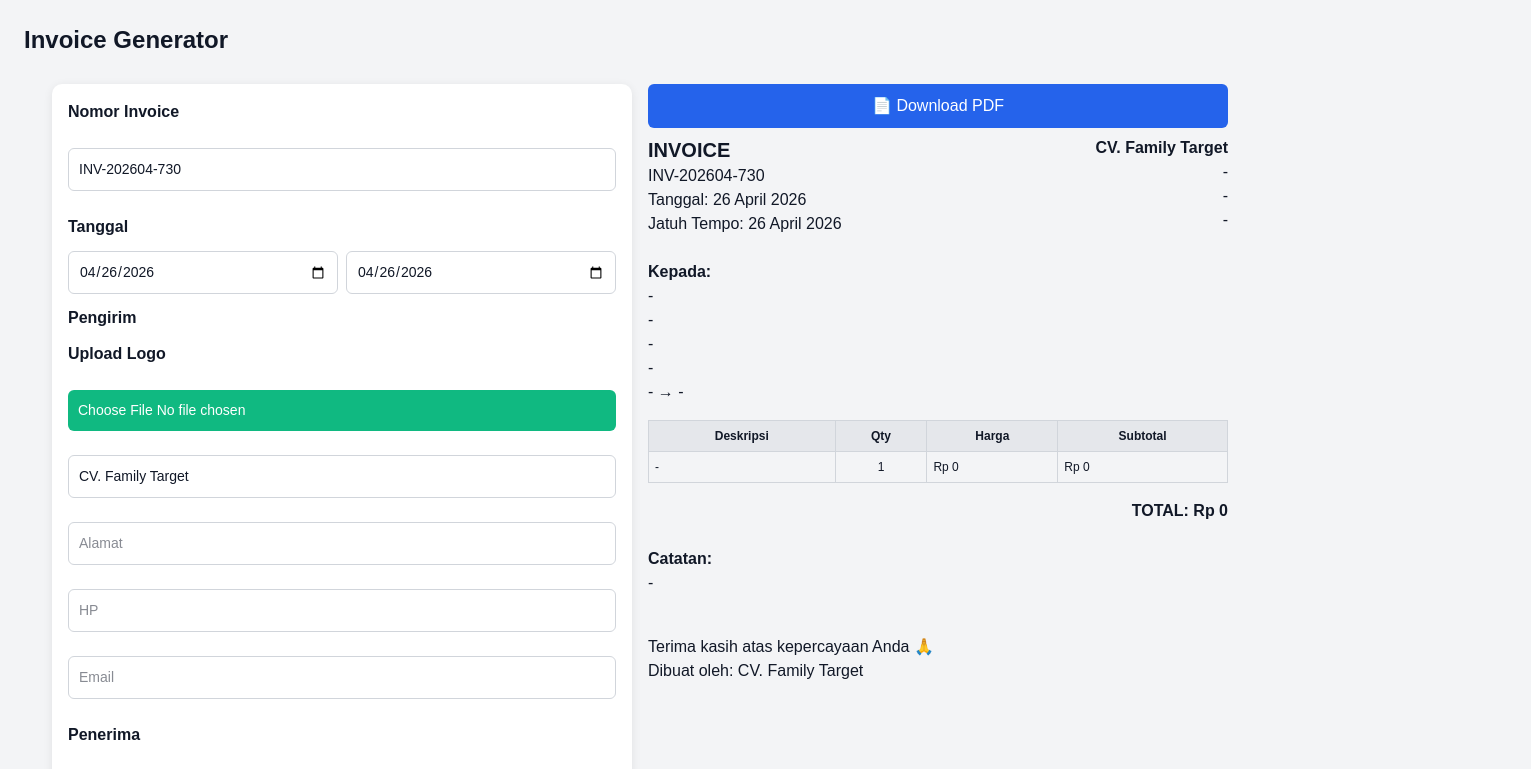
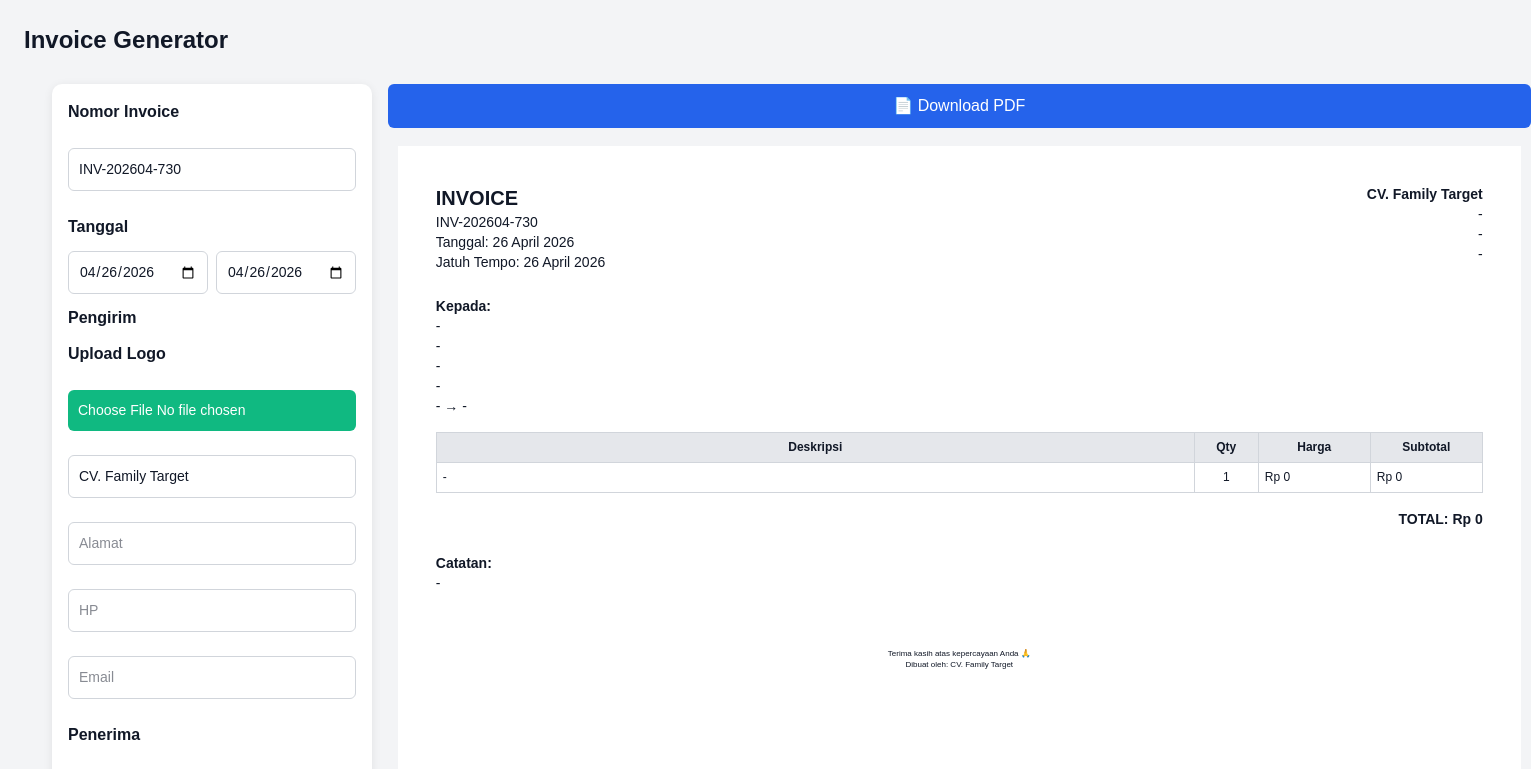
Before and after one commit to rahmatfantastik07/invoice-app, a Next.js app: page / in a window 1280 px wide. Shown: the top 769 px of the page, 1531 px wide, since content can reach past the window. Built offline with nearby package versions, Linux system fonts and the light colour scheme.

Commit message:
Update InvoicePreview.tsx

```diff
--- a/app/components/InvoicePreview.tsx
+++ b/app/components/InvoicePreview.tsx
@@ -26,35 +26,29 @@ export default function InvoicePreview({ data }: any) {
 
     const imgData = canvas.toDataURL("image/png");
 
-    // 🔥 GANTI KE PORTRAIT
     const pdf = new jsPDF({
-      orientation: "portrait",
+      orientation: "landscape",
       unit: "mm",
       format: "a4",
     });
 
-    const pageWidth = 210;
-    const pageHeight = 300;
+    const pageWidth = 300;
+    const pageHeight = 200;
 
-    const margin = 10;
+    const imgRatio = canvas.width / canvas.height;
+    const pageRatio = pageWidth / pageHeight;
 
-    const imgWidth = canvas.width;
-    const imgHeight = canvas.height;
+    let renderWidth = pageWidth;
+    let renderHeight = pageHeight;
 
-    const maxWidth = pageWidth - margin * 2;
-    const maxHeight = pageHeight - margin * 2;
-
-    let renderWidth = maxWidth;
-    let renderHeight = (imgHeight * maxWidth) / imgWidth;
-
-    // 🔥 JAGA AGAR TIDAK TERPOTONG
-    if (renderHeight > maxHeight) {
-      renderHeight = maxHeight;
-      renderWidth = (imgWidth * maxHeight) / imgHeight;
+    if (imgRatio > pageRatio) {
+      renderHeight = pageWidth / imgRatio;
+    } else {
+      renderWidth = pageHeight * imgRatio;
     }
 
     const x = (pageWidth - renderWidth) / 2;
-    const y = margin; // 🔥 jangan center vertikal → biar natural seperti dokumen
+    const y = (pageHeight - renderHeight) / 2;
 
     pdf.addImage(imgData, "PNG", x, y, renderWidth, renderHeight);
 
@@ -66,18 +60,25 @@ export default function InvoicePreview({ data }: any) {
 
       {/* BUTTON */}
       <div className="mb-2">
-        <button onClick={handleDownloadPDF} className="btn">
+        <button onClick={handleDownloadPDF} className="btn" color="black">
           📄 Download PDF
         </button>
       </div>
 
-      {/* INVOICE WRAPPER (RESPONSIVE FIX) */}
-      <div className="preview-wrapper">
-        <div className="preview-scale">
-
+      {/* INVOICE AREA */}
+      <div className="flex justify-center">
         <div
           ref={printRef}
-            className="invoice-paper"
+          style={{
+            width: "297mm",
+            minHeight: "210mm",
+            padding: "10mm",
+            paddingBottom: "20mm",
+            boxSizing: "border-box",
+            background: "#ffffff",
+            fontFamily: "Arial, sans-serif",
+          }}
+          className="text-sm"
         >
 
           {/* HEADER */}
@@ -90,10 +91,16 @@ export default function InvoicePreview({ data }: any) {
             </div>
 
             <div className="text-right">
+              {/* 🔥 LOGO DITAMBAHKAN DI SINI */}
               {data.logo && (
                 <img
                   src={data.logo}
-                    className="logo"
+                  style={{
+                    height: "50px",
+                    marginBottom: "6px",
+                    objectFit: "contain",
+                    marginLeft: "auto",
+                  }}
                 />
               )}
 
@@ -117,22 +124,28 @@ export default function InvoicePreview({ data }: any) {
           </div>
 
           {/* TABLE */}
-            <table className="preview-table">
+          <table className="w-full border table-fixed">
             <thead>
-                <tr>
-                  <th>Deskripsi</th>
-                  <th>Qty</th>
-                  <th>Harga</th>
-                  <th>Subtotal</th>
+              <tr style={{ background: "#e5e7eb" }}>
+                <th className="border p-2">Deskripsi</th>
+                <th className="border p-2 w-16">Qty</th>
+                <th className="border p-2 w-28">Harga</th>
+                <th className="border p-2 w-28">Subtotal</th>
               </tr>
             </thead>
             <tbody>
               {(data.items || []).map((item: any, i: number) => (
                 <tr key={i}>
-                    <td>{item.desc || "-"}</td>
-                    <td className="text-center">{item.qty || 0}</td>
-                    <td>{formatRupiah(item.price || 0)}</td>
-                    <td>
+                  <td className="border p-2 wrap-break-word">
+                    {item.desc || "-"}
+                  </td>
+                  <td className="border p-2 text-center">
+                    {item.qty || 0}
+                  </td>
+                  <td className="border p-2">
+                    {formatRupiah(item.price || 0)}
+                  </td>
+                  <td className="border p-2">
                     {formatRupiah(
                       (item.qty || 0) * (item.price || 0)
                     )}
@@ -156,7 +169,10 @@ export default function InvoicePreview({ data }: any) {
           {/* FOOTER */}
           <div className="flex justify-between mt-10 items-end">
             {data.qris && (
-                <img src={data.qris} className="qris" />
+              <img
+                src={data.qris}
+                className="h-24 object-contain"
+              />
             )}
 
             {data.signature && (
@@ -164,7 +180,7 @@ export default function InvoicePreview({ data }: any) {
                 <p>Hormat Kami,</p>
                 <img
                   src={data.signature}
-                    className="signature"
+                  className="h-20 mx-auto object-contain"
                 />
                 <p>{data.from?.name || "-"}</p>
               </div>
@@ -172,7 +188,13 @@ export default function InvoicePreview({ data }: any) {
           </div>
 
           {/* FOOTNOTE */}
-            <div className="footnote">
+          <div
+            style={{
+              marginTop: "15px",
+              fontSize: "8px",
+              textAlign: "center",
+            }}
+          >
             <p>Terima kasih atas kepercayaan Anda 🙏</p>
             <p>Dibuat oleh: {data.from?.name || "-"}</p>
           </div>
@@ -180,6 +202,5 @@ export default function InvoicePreview({ data }: any) {
         </div>
       </div>
     </div>
-    </div>
   );
 }
```
Lines whose indentation alone changed are shown as unchanged.
